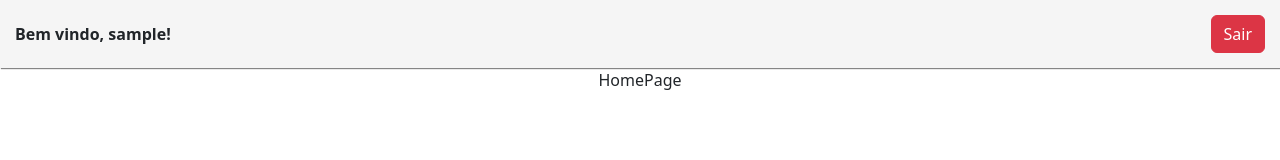
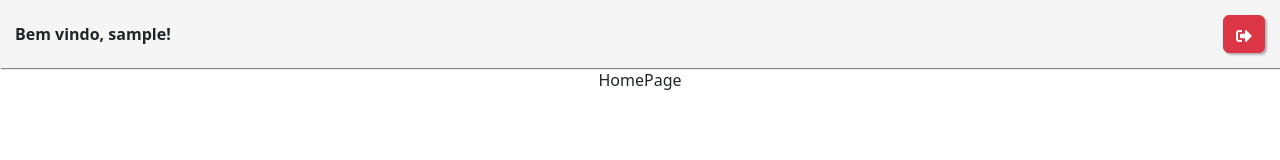
Before and after one commit to AmintasNeto/AtendimentosClinicosFrontend, a React (Vite) app: page / in a window 1280 px wide. Shown: the top 160 px of the page. Built offline with nearby package versions, Linux system fonts and the light colour scheme; sample sign-in values are in the browser's storage.

Commit message:
Atualiza estilização na navbar

```diff
--- a/src/components/Navbar.tsx
+++ b/src/components/Navbar.tsx
@@ -1,14 +1,19 @@
 import { Button, Nav } from "react-bootstrap";
 import { useAuth } from "../hooks/UseLogin";
+import { FaSignOutAlt } from "react-icons/fa";
 
-function Navbar() {
+type NavProps = {
+    width: number;
+}
+
+function Navbar(props: NavProps) {
     const context = useAuth()
 
     return (
     <Nav className="d-flex" style={{justifyContent: "space-between", backgroundColor: "#f5f5f5", padding: 15}}>
         <span style={{alignSelf: "center", fontWeight: "bold"}}>Bem vindo, {context?.user?.username}!</span>
 
-        <Button className="btn btn-danger" onClick={() => context?.logout()}>Sair</Button>
+        <Button className="btn btn-danger button-shadow" onClick={() => context?.logout()}>{props.width >= 768 ? "Sair" : ""} <FaSignOutAlt /></Button>
     </Nav>
     );
 }
```
